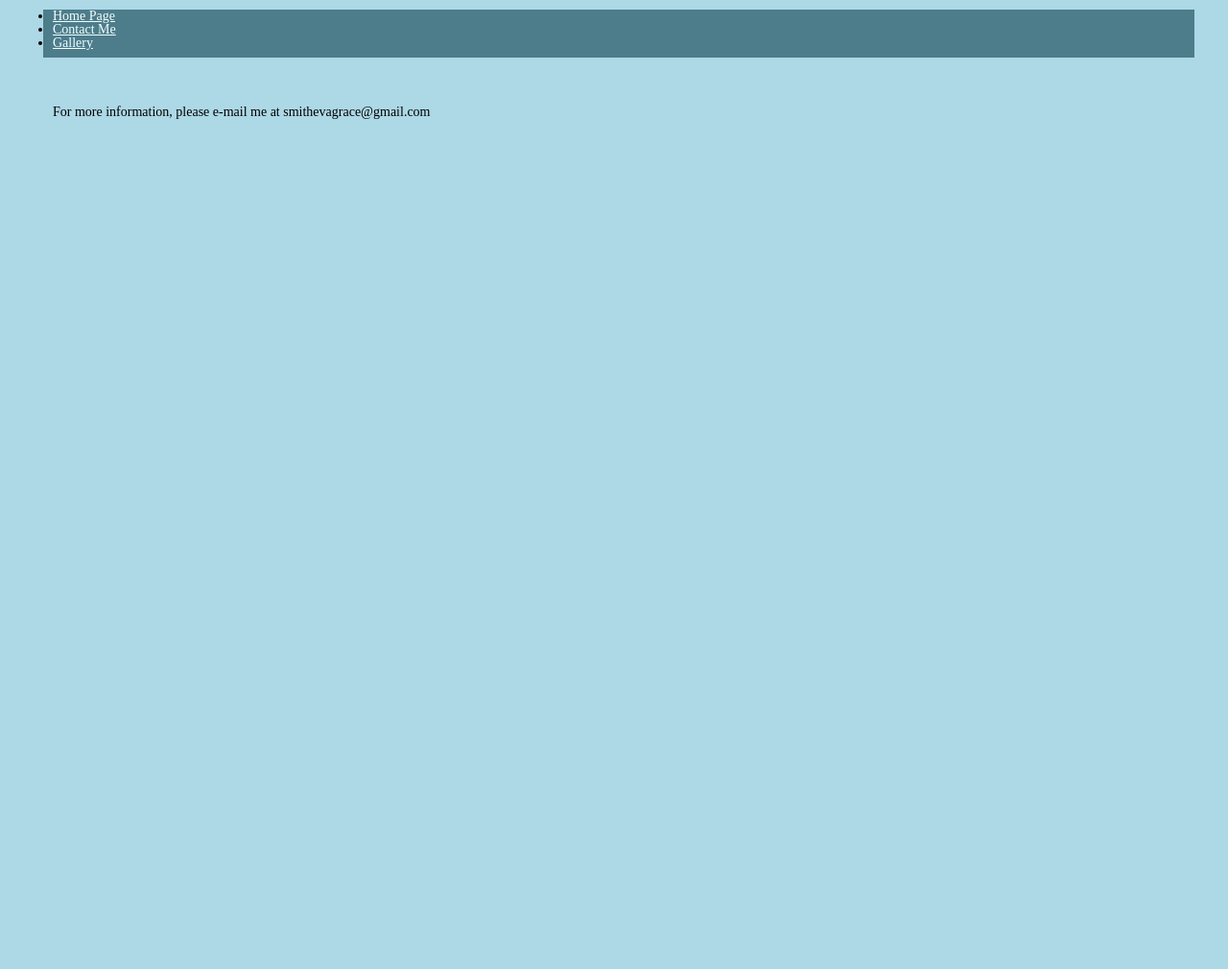
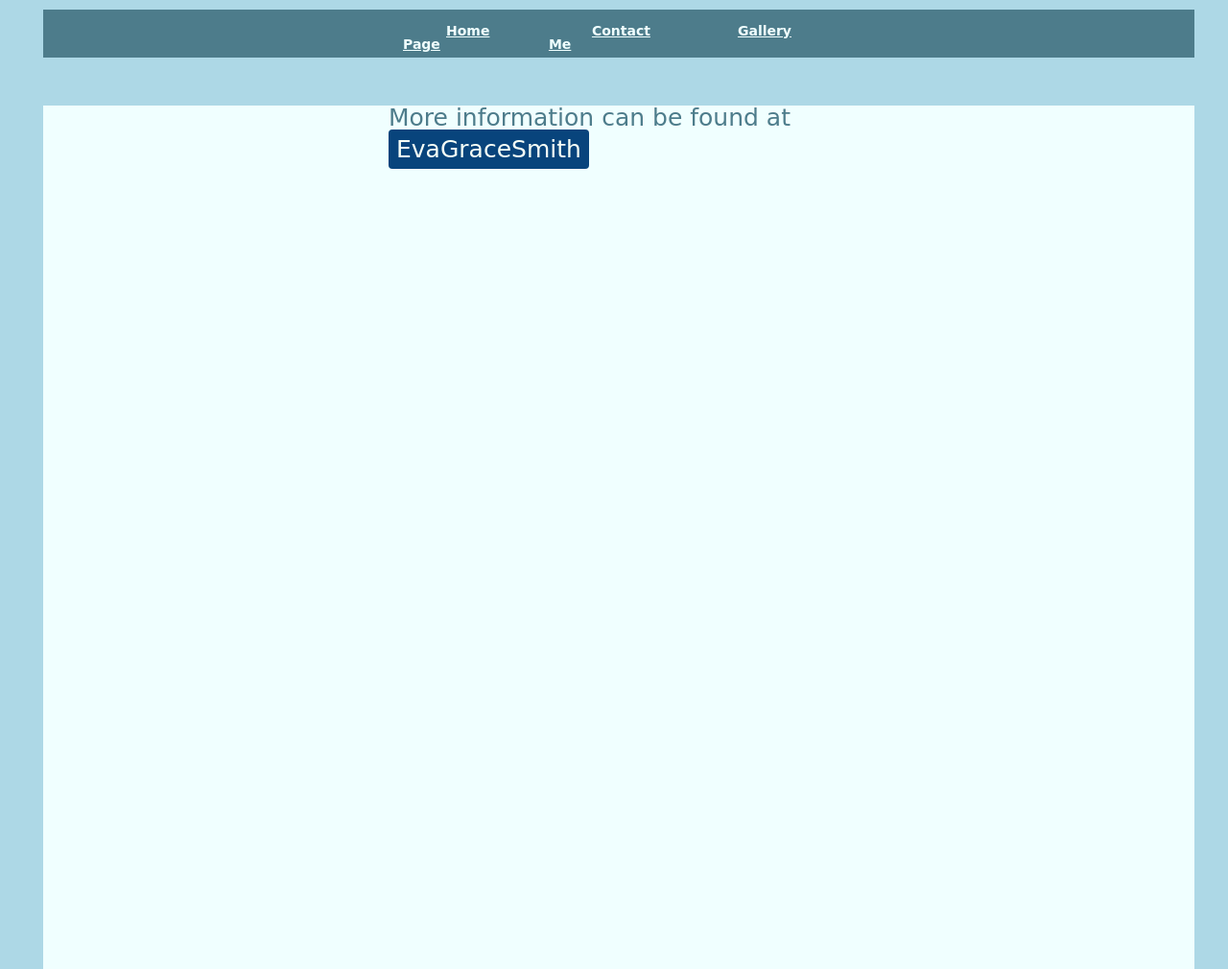
Before and after one commit to EvaGraceSmith/102-Class-02, a plain HTML site: page html/contactme.html in a window 1280 px wide. Shown: the whole page at 96% size. Before the commit the page ends 800 px from the top, so only its background shows below. Drawn offline with Linux system fonts and the light colour scheme; a web font is replaced by a local one.

Commit message:
updated contact me styling

```diff
--- a/css/style.css
+++ b/css/style.css
@@ -49,6 +49,19 @@ main {
     border-top: 20px;
 
 }
+
+.contact-me .btn{
+  color:#F7FFF7;
+  background: #08447c;
+  text-decoration: none;
+  padding: 8px;
+  border-radius: 4px;
+  display: inline-block;
+  }
+  .contact-me .btn:hover{
+    background: #4b7398;
+  }
+
 h1 {
     font-family: 'Neucha', cursive;
     font-size: 75px;
--- a/html/contactme.html
+++ b/html/contactme.html
@@ -13,15 +13,21 @@
     </head>
     <body>
         <header>
-            <nav>
-                <ul>
-                <li><a href="../index.html">Home Page</a></li>
-                <li><a href="contactme.html">Contact Me</a></li>
-                <li><a href="gallery.html">Gallery</a></li>
-                </ul>
-            </nav>
+                <nav class="content-wrap">
+                    <ul class="navigation-bar">
+                        <li><a href="index.html">Home Page</a></li>
+                        <li><a href="html/contactme.html">Contact Me</a></li>
+                        <li><a href="html/gallery.html">Gallery</a></li>
+                    </ul>
+                </nav>
         </header>
-        <p>For more information, please e-mail me at smithevagrace@gmail.com</p>
+        <main>
+            <section class="contact-me">
+            <div class="content-wrap">
+                <h2>More information can be found at <a class="btn" href="https://github.com/EvaGraceSmith">EvaGraceSmith</a></h2>
+            </div>
+            </section>
+        </main>
         <script src="" async defer></script>
     </body>
 </html>
```
Also changed, not shown: index.html (+1 -1 lines).
